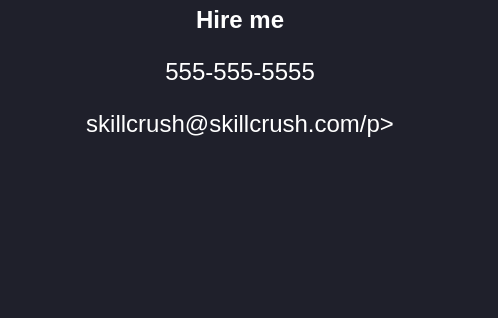
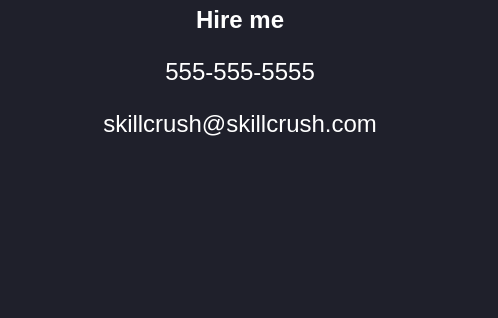
Before and after one commit to ranmac2/milestone-project, a plain HTML site: page index.html in a window 1280 px wide. Shown: the part 3129-3447 px from the top of the page, 0-498 px from the left. Drawn offline with Linux system fonts and the light colour scheme.

Commit message:
Fixed email tag

```diff
--- a/index.html
+++ b/index.html
@@ -79,7 +79,7 @@
 				<div class="third-width">
 					<h3>Hire me</h3>
 					<p>555-555-5555</p>
-					<p>skillcrush@skillcrush.com/p>
+					<p>skillcrush@skillcrush.com</p>
 				</div>
 				<div class="third-width">
 					<h3>Follow me</h3>
```
